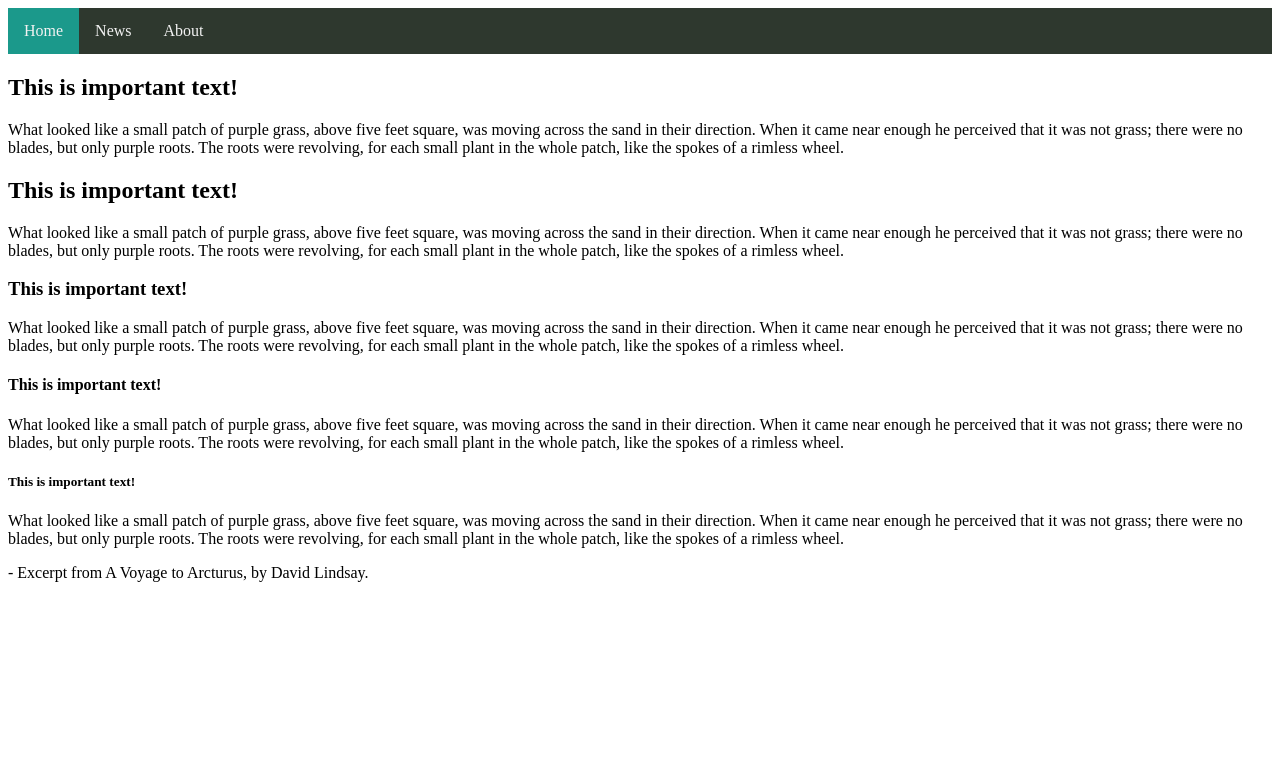
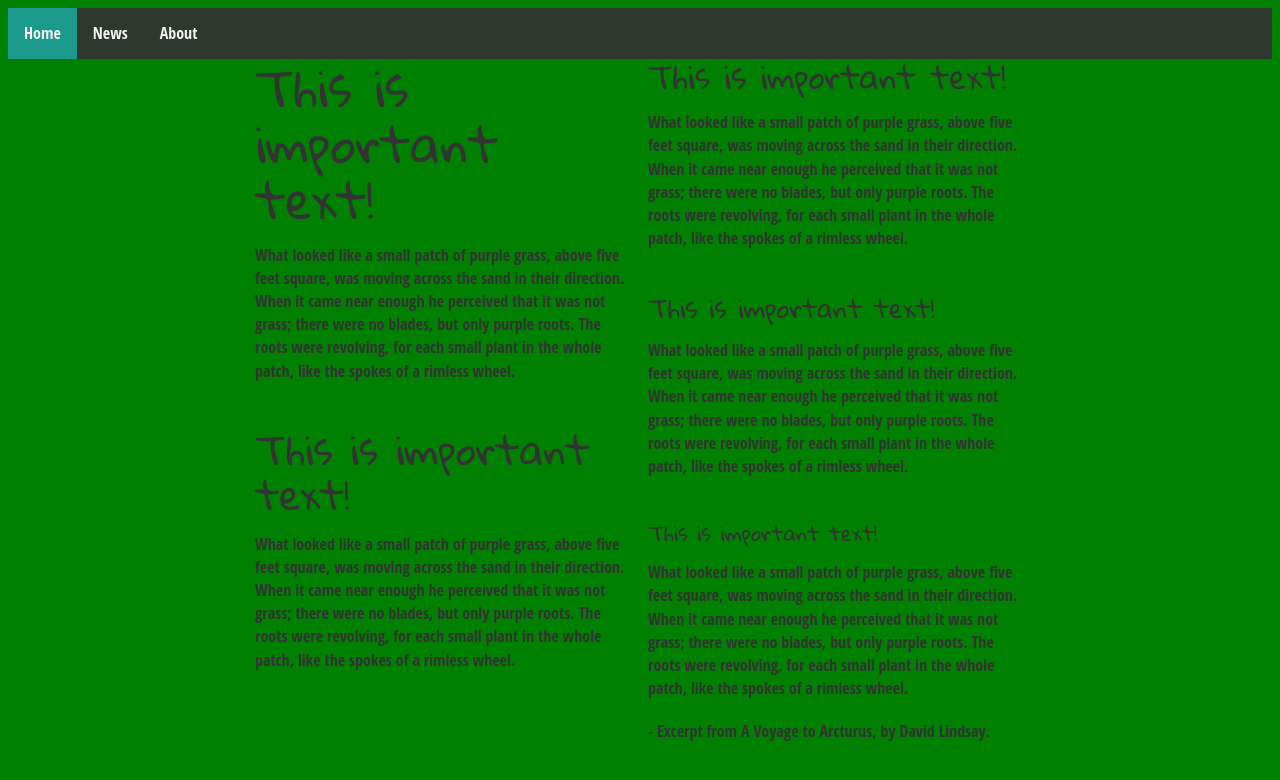
Before and after one commit to Tyskoota123/mmp240, a plain HTML site: page wk8_Typography_StarterCode/index.html in a window 1280 px wide. Drawn offline with Linux system fonts and the light colour scheme.

Commit message:
added viewport and changed width of type boxes

```diff
--- a/wk8_Typography_StarterCode/index.html
+++ b/wk8_Typography_StarterCode/index.html
@@ -1,6 +1,7 @@
 <html>
     <head>
         <title>Typographic Hierarchy Demo</title>
+        <meta name="viewport" content="width=device-width, initial-scale=1.0">
         <link rel="stylesheet" type="text/css" href="main.css">
         <link rel="stylesheet" href="https://cdnjs.cloudflare.com/ajax/libs/font-awesome/4.7.0/css/font-awesome.min.css">
         <link rel="stylesheet" type="text/css" href="mobilenav_responsive.css">
--- a/wk8_Typography_StarterCode/main.css
+++ b/wk8_Typography_StarterCode/main.css
@@ -13,3 +13,49 @@
   Type Scale: A Visual Calculator - https://type-scale.com/
 
 */
+
+
+@import url('https://fonts.googleapis.com/css?family=Gloria+Hallelujah:400|Open+Sans+Condensed:400');
+
+html {font-size: 16px;}
+
+body {
+  background-color: green;
+  font-family: 'Open Sans Condensed', sans-serif;
+  font-weight: 400;
+  line-height: 1.45;
+  color: #333;
+}
+section{
+    max-width: 770px;
+    margin:auto;
+}
+p {margin-bottom: 1.25em;}
+
+h1, h2, h3, h4, h5 {
+  margin: 2.75rem 0 1rem;
+  font-family: 'Gloria Hallelujah', cursive;
+  font-weight: 400;
+  line-height: 1.15;
+}
+
+h1 {
+  margin-top: 0;
+  font-size: 3.052em;
+}
+
+h2 {font-size: 2.441em;}
+
+h3 {font-size: 1.953em;}
+
+h4 {font-size: 1.563em;}
+
+h5 {font-size: 1.25em;}
+
+small, .text_small {font-size: 0.8em;}
+
+@media only screen and (min-width:1000px){
+    section{
+        column-count: 2;
+    }
+}
```
